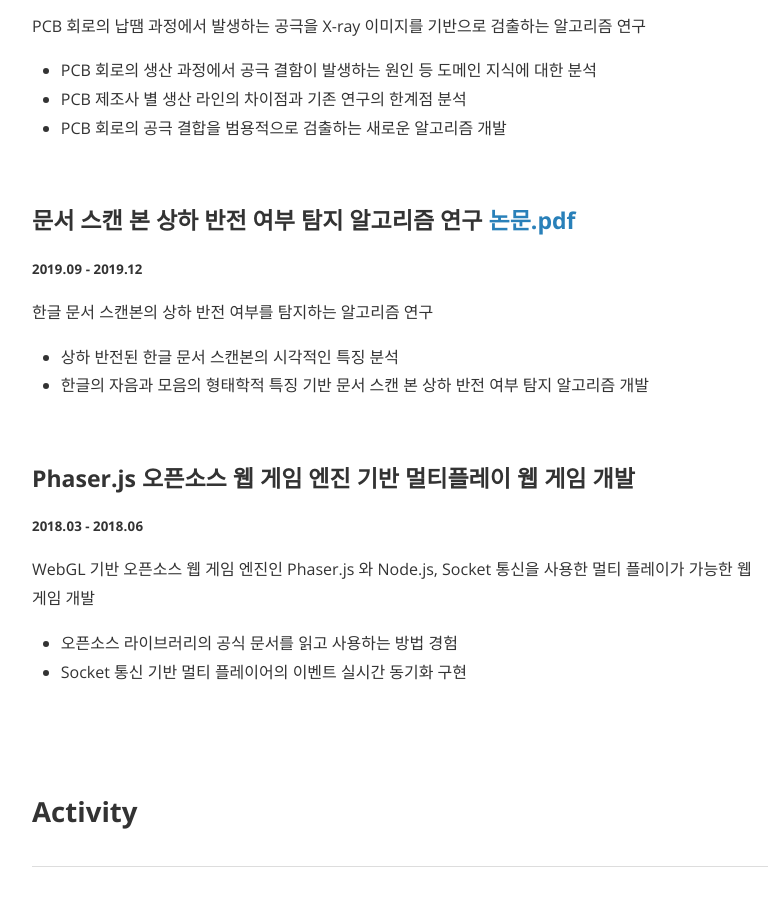
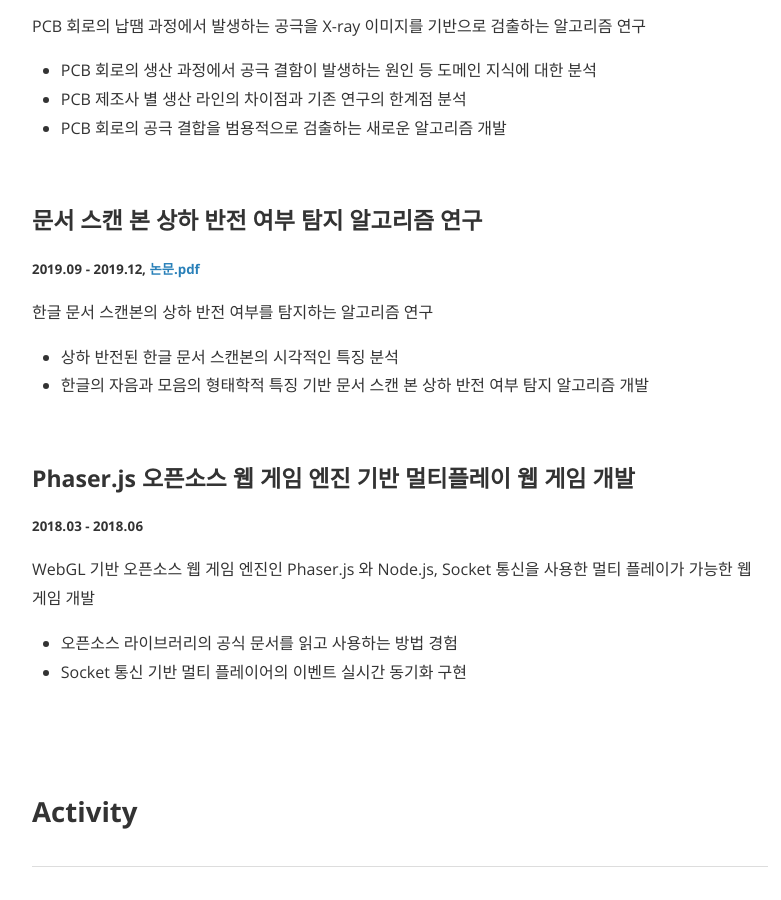
Before and after one commit to injae-kim/injae-kim.github.io, a Jekyll site: the page built from about.md, in a window 1280 px wide and 900 px high, scrolled down 2587 px. Shown: the whole window, without its empty margins (240-1021 px from the left). Built offline with Jekyll 4.4.1, drawn with Linux system fonts in a browser that asks for light colours; nearby versions of some CDN libraries; some web fonts are replaced.

Commit message:
fix post

```diff
--- a/_posts/2020-08-06-singleton-pattern-usage.markdown
+++ b/_posts/2020-08-06-singleton-pattern-usage.markdown
@@ -27,6 +27,7 @@ cover:  "https://images.unsplash.com/photo-1480694313141-fce5e697ee25?ixlib=rb-1
 ## 쉽게 이해하는 싱글톤 패턴이 필요한 이유
 
 ---
+
 | ![](https://injae-kim.github.io/assets/Dev/2020-08-06-singleton-pattern-usage/슬라이드1.JPG) |
 | :----------------------------------------------------------: |
 |   사무실에서 프린트 1대 를 여러 사람이 함께 사용하는 경우    |
--- a/about.md
+++ b/about.md
@@ -85,9 +85,9 @@ PCB 회로의 납땜 과정에서 발생하는 공극을 X-ray 이미지를 기
 
 <br/>
 
-### 문서 스캔 본 상하 반전 여부 탐지 알고리즘 연구 [논문.pdf](https://injae-kim.github.io/assets/about_me/2019-2학기_개별연구_최종보고서.pdf)
+### 문서 스캔 본 상하 반전 여부 탐지 알고리즘 연구
 
-##### 2019.09 - 2019.12
+##### 2019.09 - 2019.12,  [논문.pdf](https://injae-kim.github.io/assets/about_me/2019-2학기_개별연구_최종보고서.pdf)
 
 한글 문서 스캔본의 상하 반전 여부를 탐지하는 알고리즘 연구
 
```
